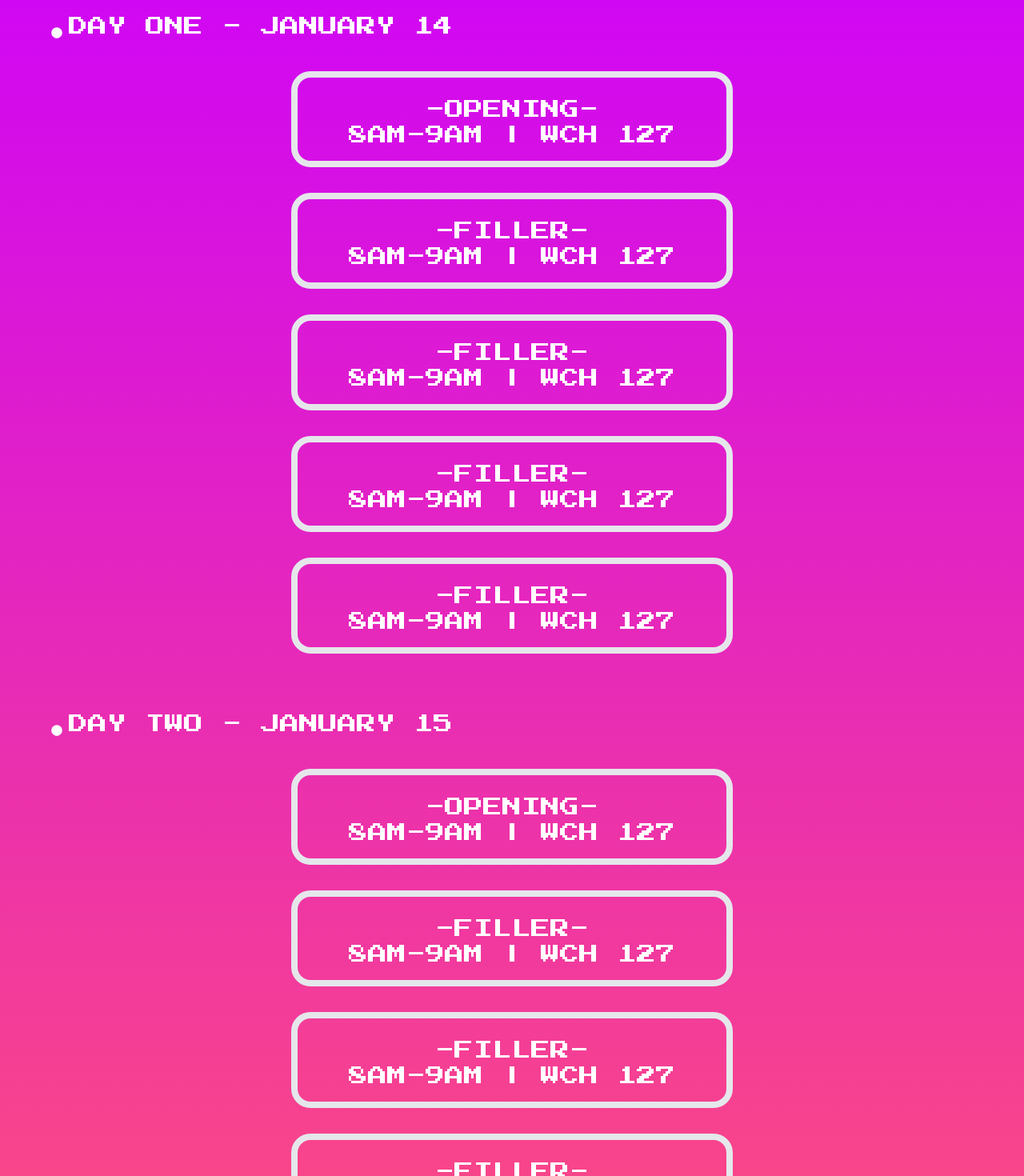
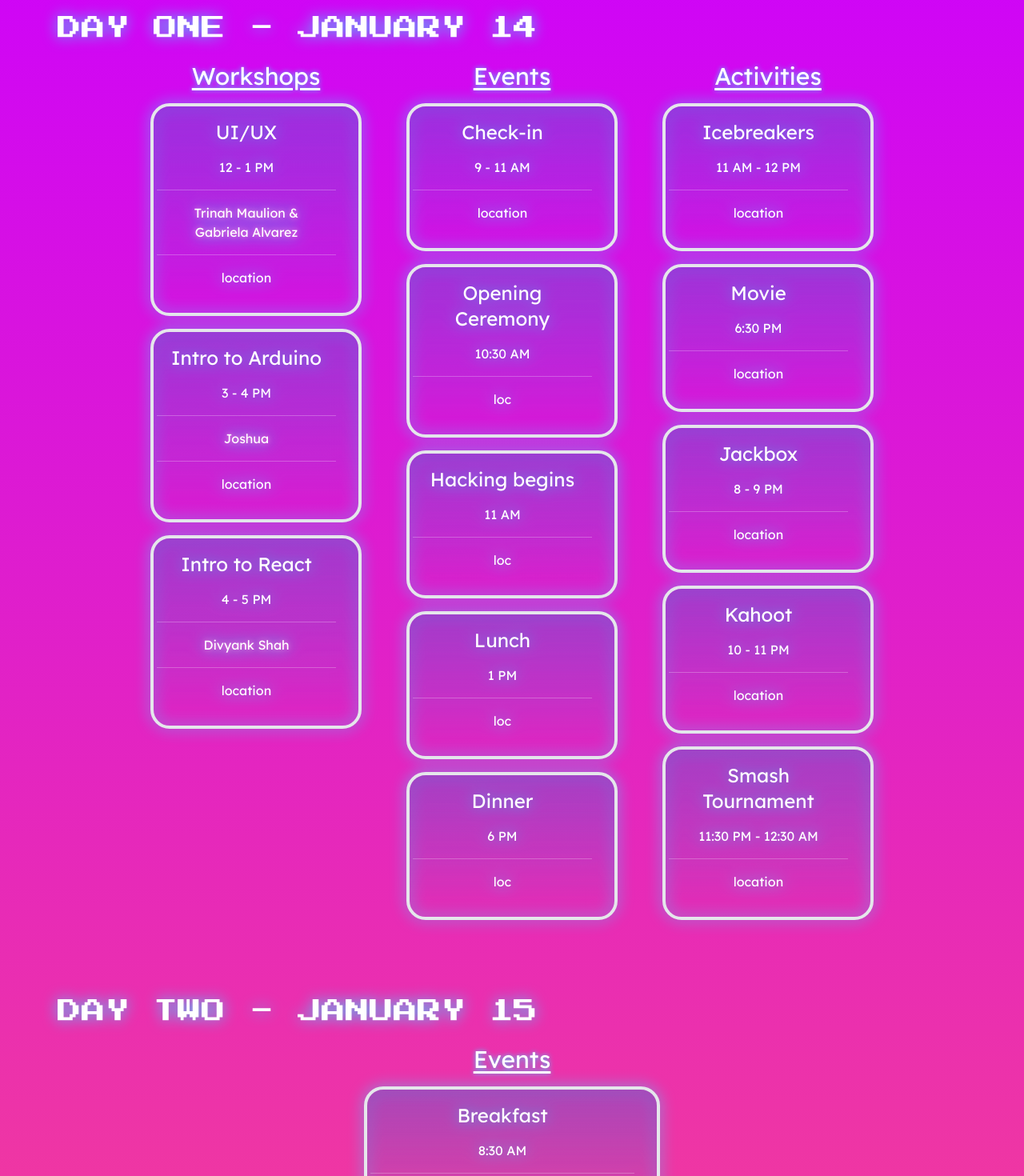
Before and after one commit to Alamode89/rosehack2023, a Next.js app: page / in a window 1280 px wide. Shown: the part 3180-4650 px from the top of the page at 80% size. Built offline with nearby package versions, Linux system fonts and the light colour scheme; no server answers.

Commit message:
schedule section

```diff
--- a/components/Schedule.tsx
+++ b/components/Schedule.tsx
@@ -1,84 +1,145 @@
 import React from "react";
 import { FaCircle } from "react-icons/fa";
+import { workshops, events, events2, activities } from "./data/schedule";
+import { Row, Col, Container } from "react-bootstrap";
+import Image from "next/image";
+
+import pixels from "../public/pixels_4.webp";
 
 const Schedule = () => {
   return (
     <section className="flex flex-col w-full bg-gradient-to-b from-schedule-top to-schedule-bottom">
-      <div className="flex flex-row items-center justify-center p-4">
+      <div className="drop-shadow-blue flex flex-row items-center justify-center p-4">
         <FaCircle className="text-white" />
-        <div className="border-8 rounded-3xl m-3">
-          <p className="pt-4 px-2 font-pixel text-white text-4xl">SCHEDULE</p>
+        <div className="bg-gradient-to-b from-schedule-purple border-[8px] rounded-[36px] m-3 drop-shadow-blue/50">
+          <p className="pt-4 px-4 font-pixel text-white text-4xl">SCHEDULE</p>
         </div>
         <FaCircle className="text-white" />
       </div>
-      <div className="ml-16 flex justify-left items-center text-center">
-        <FaCircle className="text-white text-sm" />
-        <p className="p-2 font-pixel text-2xl text-white">
-          {" "}
+      <div className="md:ml-16 flex justify-left items-center text-center">
+        {/* <FaCircle className="text-white text-sm text-center" /> */}
+        <p className="p-2 font-pixel text-3xl text-white drop-shadow-blue">
           DAY ONE - JANUARY 14
         </p>
       </div>
-      <div className="flex flex-col items-center justify-center">
-        <div className="border-8 rounded-3xl m-3">
-          <p className="pt-4 px-16 font-pixel text-white text-2xl text-center">
-            -OPENING- <br /> 8AM-9AM | WCH 127
+      <div className="flex flex-row items-center justify-center text-center">
+        <Row className="w-9/12">
+          <Col>
+            <p className="drop-shadow-bluesmall font-lexend text-3xl underline underline-offset-4 text-white">
+              Workshops
             </p>
+            {workshops.map((workshop, index) => (
+              <Col key={index}>
+                <div className="bg-gradient-to-b from-schedule-purple/25 drop-shadow-blue border-4 rounded-3xl m-3 p-3 text-white font-lexend">
+                  <Row class="g-0">
+                    <Row>
+                      <p className="text-2xl">{workshop.title}</p>
+                    </Row>
+                    <Row>
+                      <p>{workshop.time}</p>
+
+                      <hr></hr>
+                    </Row>
+                    <Row>
+                      <p className="drop-shadow-pinksmall"> {workshop.lead}</p>
+
+                      <hr className="text-white"></hr>
+                    </Row>
+                    <Row>
+                      <p>{workshop.loc}</p>
+                    </Row>
+                  </Row>
                 </div>
-        <div className="border-8 rounded-3xl m-3">
-          <p className="pt-4 px-16 font-pixel text-white text-2xl text-center">
-            -FILLER- <br /> 8AM-9AM | WCH 127
+              </Col>
+            ))}
+          </Col>
+
+          <Col>
+            <p className="drop-shadow-bluesmall font-lexend text-3xl text-white underline underline-offset-4">
+              Events
             </p>
+            {events.map((event, index) => (
+              <Col>
+                <div className="bg-gradient-to-b from-schedule-purple/25 drop-shadow-blue border-4 rounded-3xl m-3 p-3 text-white font-lexend">
+                  <Row class="g-0">
+                    <Row>
+                      <p className="text-2xl">{event.title}</p>
+                    </Row>
+                    <Row>
+                      <p>{event.time}</p>
+                      <hr></hr>
+                    </Row>
+
+                    <Row>
+                      <p>{event.loc}</p>
+                    </Row>
+                  </Row>
                 </div>
-        <div className="border-8 rounded-3xl m-3">
-          <p className="pt-4 px-16 font-pixel text-white text-2xl text-center">
-            -FILLER- <br /> 8AM-9AM | WCH 127
+              </Col>
+            ))}
+          </Col>
+
+          <Col>
+            <p className="drop-shadow-bluesmall font-lexend text-3xl underline underline-offset-4 text-white">
+              Activities
             </p>
+            {activities.map((act, index) => (
+              <Col>
+                <div className="bg-gradient-to-b from-schedule-purple/25 drop-shadow-blue border-4 rounded-3xl m-3 p-3 text-white font-lexend">
+                  <Row class="g-0">
+                    <Row className="text-2xl">
+                      <p>{act.title}</p>
+                    </Row>
+                    <Row>
+                      <p>{act.time}</p>
+                      <hr></hr>
+                    </Row>
+
+                    <Row>
+                      <p>{act.loc}</p>
+                    </Row>
+                  </Row>
                 </div>
-        <div className="border-8 rounded-3xl m-3">
-          <p className="pt-4 px-16 font-pixel text-white text-2xl text-center">
-            -FILLER- <br /> 8AM-9AM | WCH 127
-          </p>
+              </Col>
+            ))}
+          </Col>
+        </Row>
       </div>
-        <div className="border-8 rounded-3xl m-3">
-          <p className="pt-4 px-16 font-pixel text-white text-2xl text-center">
-            -FILLER- <br /> 8AM-9AM | WCH 127
-          </p>
-        </div>
-      </div>
-      <div className="ml-16 flex justify-left items-center text-center mt-12">
-        <FaCircle className="text-white text-sm" />
-        <p className="p-2 font-pixel text-2xl text-white">
-          {" "}
+      <div className="md:ml-16 flex justify-left items-center text-center mt-4">
+        {/* <FaCircle className="text-white text-sm text-center" /> */}
+        <p className="md:mt-12 p-2 font-pixel text-3xl text-white drop-shadow-blue">
           DAY TWO - JANUARY 15
         </p>
       </div>
-      <div className="flex flex-col items-center justify-center">
-        <div className="border-8 rounded-3xl m-3">
-          <p className="pt-4 px-16 font-pixel text-white text-2xl text-center">
-            -OPENING- <br /> 8AM-9AM | WCH 127
+      <div className="flex flex-row items-center justify-center text-center">
+        <Row className="w-9/12 md:w-1/3">
+          <Col>
+            <p className="drop-shadow-bluesmall font-lexend text-3xl underline underline-offset-4 text-white">
+              Events
             </p>
+            {events2.map((event, index) => (
+              <Col>
+                <div className="bg-gradient-to-b from-schedule-purple/25 drop-shadow-blue border-4 rounded-3xl m-3 p-3 text-white font-lexend">
+                  <Row class="g-0">
+                    <Row className="text-2xl">
+                      <p>{event.title}</p>
+                    </Row>
+                    <Row>
+                      <p>{event.time}</p>
+                      <hr></hr>
+                    </Row>
+                    <Row>
+                      <p>{event.loc}</p>
+                    </Row>
+                  </Row>
                 </div>
-        <div className="border-8 rounded-3xl m-3">
-          <p className="pt-4 px-16 font-pixel text-white text-2xl text-center">
-            -FILLER- <br /> 8AM-9AM | WCH 127
-          </p>
+              </Col>
+            ))}
+          </Col>
+        </Row>
       </div>
-        <div className="border-8 rounded-3xl m-3">
-          <p className="pt-4 px-16 font-pixel text-white text-2xl text-center">
-            -FILLER- <br /> 8AM-9AM | WCH 127
-          </p>
-        </div>
-        <div className="border-8 rounded-3xl m-3">
-          <p className="pt-4 px-16 font-pixel text-white text-2xl text-center">
-            -FILLER- <br /> 8AM-9AM | WCH 127
-          </p>
-        </div>
-        <div className="border-8 rounded-3xl m-3">
-          <p className="pt-4 px-16 font-pixel text-white text-2xl text-center">
-            -FILLER- <br /> 8AM-9AM | WCH 127
-          </p>
-        </div>
-      </div>
+
+      <Image src={pixels} alt="" draggable="false" className="w-[100vw]" />
     </section>
   );
 };
--- /dev/null
+++ b/components/data/schedule.js
@@ -0,0 +1,94 @@
+export const workshops = [
+  {
+    title: "UI/UX",
+    time: "12 - 1 PM",
+    lead: "Trinah Maulion & Gabriela Alvarez",
+    loc: "location",
+  },
+  {
+    title: "Intro to Arduino",
+    time: "3 - 4 PM",
+    lead: "Joshua",
+    loc: "location",
+  },
+  {
+    title: "Intro to React",
+    time: "4 - 5 PM",
+    lead: "Divyank Shah",
+    loc: "location",
+  },
+];
+
+export const events = [
+  {
+    title: "Check-in",
+    time: "9 - 11 AM",
+    loc: "location",
+  },
+  {
+    title: "Opening Ceremony",
+    time: "10:30 AM",
+    loc: "loc",
+  },
+  {
+    title: "Hacking begins",
+    time: "11 AM",
+    loc: "loc",
+  },
+  {
+    title: "Lunch",
+    time: "1 PM",
+    loc: "loc",
+  },
+  {
+    title: "Dinner",
+    time: "6 PM",
+    loc: "loc",
+  },
+];
+
+export const events2 = [
+  {
+    title: "Breakfast",
+    time: "8:30 AM",
+    loc: "location",
+  },
+  {
+    title: "Lunch",
+    time: "12:30 PM",
+    loc: "location",
+  },
+  {
+    title: "Closing Ceremony",
+    time: "3 PM",
+    loc: "location",
+  },
+];
+
+export const activities = [
+  {
+    title: "Icebreakers",
+    time: "11 AM - 12 PM",
+    loc: "location",
+  },
+  {
+    title: "Movie",
+    time: "6:30 PM",
+    loc: "location",
+  },
+  {
+    title: "Jackbox",
+    time: "8 - 9 PM",
+    loc: "location",
+  },
+  {
+    title: "Kahoot",
+    time: "10 - 11 PM",
+    loc: "location",
+  },
+  {
+    title: "Smash Tournament",
+    time: "11:30 PM - 12:30 AM",
+    loc: "location",
+  },
+];
--- a/tailwind.config.js
+++ b/tailwind.config.js
@@ -159,6 +159,8 @@ module.exports = {
         schedule: {
           top: "#CC00FF",
           bottom: "#FF4F79",
+          purple: "#6112A1",
+          darkpurple: "#8700A9",
         },
       },
       boxShadow: {
```
Also changed, not shown: public/pixels_4.webp (added). Lines whose indentation alone changed are shown as unchanged.
